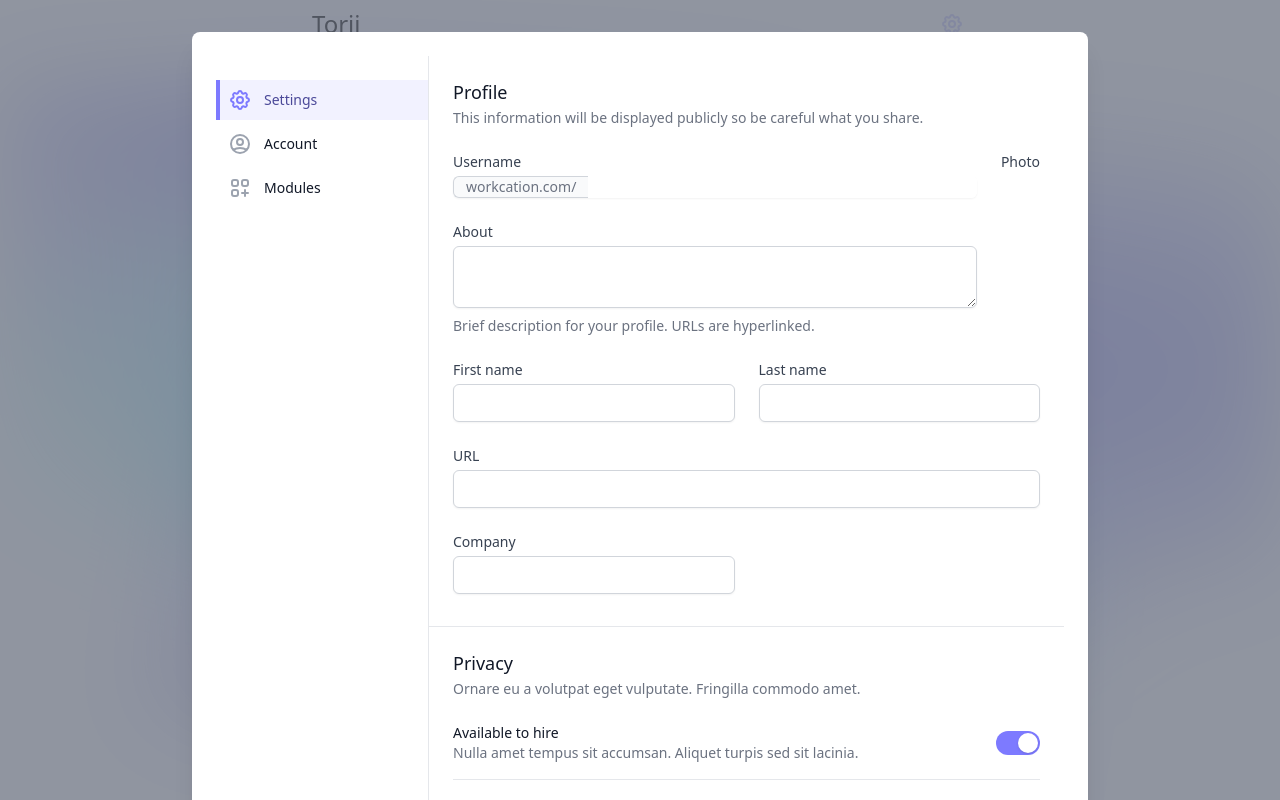
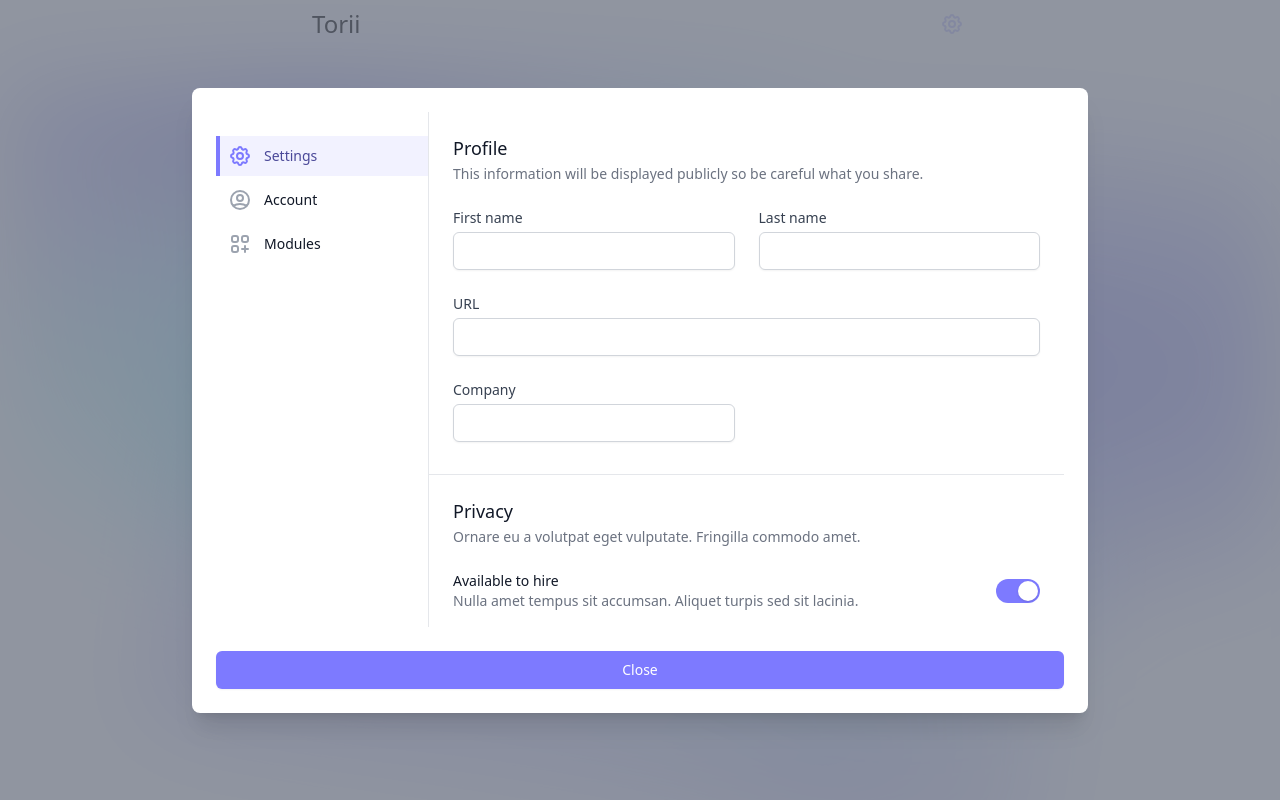
Before and after one commit to kore/portalific, a Next.js app: page / in a window 1280 px wide. Both pictures are taken after a click on the button "View notifications". Built offline with nearby package versions, Linux system fonts and the light colour scheme.

Commit message:
Further cleanup

```diff
--- a/components/Footer.js
+++ b/components/Footer.js
@@ -80,8 +80,8 @@ const ThemeSwitcher = () => {
 export default function Footer({ copyrightText }) {
   return (
     <footer className="py-2 flex flex-row items-center">
-      <p className="dark:text-white uppercase mb-1 font-bold opacity-60">
-        {copyrightText}
+      <p className="dark:text-white mb-1 font-bold opacity-80">
+        &copy; {copyrightText}
       </p>
       <ThemeSwitcher />
     </footer>
--- a/components/Modal.js
+++ b/components/Modal.js
@@ -35,7 +35,7 @@ export default function Modal({ open, setOpen, children }) {
                 <div className="mt-5 sm:mt-6">
                   <button
                     type="button"
-                    className="inline-flex justify-center w-full rounded-md border border-transparent shadow-sm px-4 py-2 bg-primary text-base font-medium text-white hover:bg-primary focus:outline-none focus:ring-2 focus:ring-offset-2 focus:primary sm:text-sm"
+                    className="inline-flex justify-center w-full rounded-md border border-transparent shadow-sm px-4 py-2 bg-primary-500 text-base font-medium text-white hover:bg-primary-700 focus:outline-none focus:ring-2 focus:ring-offset-2 focus:primary-500 sm:text-sm"
                     onClick={() => setOpen(false)}
                   >
                     Close
--- a/components/Settings.js
+++ b/components/Settings.js
@@ -24,9 +24,6 @@ function classNames(...classes) {
 
 export default function Settings() {
   const [availableToHire, setAvailableToHire] = useState(true)
-  const [privateAccount, setPrivateAccount] = useState(false)
-  const [allowCommenting, setAllowCommenting] = useState(true)
-  const [allowMentions, setAllowMentions] = useState(true)
 
   return (
     <div className="divide-y divide-gray-200 lg:grid lg:grid-cols-12 lg:divide-y-0 lg:divide-x">
@@ -67,94 +64,6 @@ export default function Settings() {
             <p className="mt-1 text-sm text-gray-500">
               This information will be displayed publicly so be careful what you share.
             </p>
-          </div>
-
-          <div className="mt-6 flex flex-col lg:flex-row">
-            <div className="flex-grow space-y-6">
-              <div>
-                <label htmlFor="username" className="block text-sm font-medium text-gray-700">
-                  Username
-                </label>
-                <div className="mt-1 rounded-md shadow-sm flex">
-                  <span className="bg-gray-50 border border-r-0 border-gray-300 rounded-l-md px-3 inline-flex items-center text-gray-500 sm:text-sm">
-                    workcation.com/
-                  </span>
-                  <input
-                    type="text"
-                    name="username"
-                    id="username"
-                    autoComplete="username"
-                    className="focus:ring-primary-500 focus:border-primary-500 flex-grow block w-full min-w-0 rounded-none rounded-r-md sm:text-sm border-gray-300"
-                  />
-                </div>
-              </div>
-
-              <div>
-                <label htmlFor="about" className="block text-sm font-medium text-gray-700">
-                  About
-                </label>
-                <div className="mt-1">
-                  <textarea
-                    id="about"
-                    name="about"
-                    rows={3}
-                    className="shadow-sm focus:ring-primary-500 focus:border-primary-500 mt-1 block w-full sm:text-sm border border-gray-300 rounded-md"
-                    defaultValue={''}
-                  />
-                </div>
-                <p className="mt-2 text-sm text-gray-500">
-                  Brief description for your profile. URLs are hyperlinked.
-                </p>
-              </div>
-            </div>
-
-            <div className="mt-6 flex-grow lg:mt-0 lg:ml-6 lg:flex-grow-0 lg:flex-shrink-0">
-              <p className="text-sm font-medium text-gray-700" aria-hidden="true">
-                Photo
-              </p>
-              <div className="mt-1 lg:hidden">
-                <div className="flex items-center">
-                  <div
-                    className="flex-shrink-0 inline-block rounded-full overflow-hidden h-12 w-12"
-                    aria-hidden="true"
-                  >
-                  </div>
-                  <div className="ml-5 rounded-md shadow-sm">
-                    <div className="group relative border border-gray-300 rounded-md py-2 px-3 flex items-center justify-center hover:bg-gray-50 focus-within:ring-2 focus-within:ring-offset-2 focus-within:ring-primary-500">
-                      <label
-                        htmlFor="mobile-user-photo"
-                        className="relative text-sm leading-4 font-medium text-gray-700 pointer-events-none"
-                      >
-                        <span>Change</span>
-                        <span className="sr-only"> user photo</span>
-                      </label>
-                      <input
-                        id="mobile-user-photo"
-                        name="user-photo"
-                        type="file"
-                        className="absolute w-full h-full opacity-0 cursor-pointer border-gray-300 rounded-md"
-                      />
-                    </div>
-                  </div>
-                </div>
-              </div>
-
-              <div className="hidden relative rounded-full overflow-hidden lg:block">
-                <label
-                  htmlFor="desktop-user-photo"
-                  className="absolute inset-0 w-full h-full bg-black bg-opacity-75 flex items-center justify-center text-sm font-medium text-white opacity-0 hover:opacity-100 focus-within:opacity-100"
-                >
-                  <span>Change</span>
-                  <span className="sr-only"> user photo</span>
-                  <input
-                    type="file"
-                    id="desktop-user-photo"
-                    name="user-photo"
-                    className="absolute inset-0 w-full h-full opacity-0 cursor-pointer border-gray-300 rounded-md"
-                  />
-                </label>
-              </div>
-            </div>
           </div>
 
           <div className="mt-6 grid grid-cols-12 gap-6">
@@ -247,84 +156,6 @@ export default function Settings() {
                   />
                 </Switch>
               </Switch.Group>
-              <Switch.Group as="li" className="py-4 flex items-center justify-between">
-                <div className="flex flex-col">
-                  <Switch.Label as="p" className="text-sm font-medium text-gray-900" passive>
-                    Make account private
-                  </Switch.Label>
-                  <Switch.Description className="text-sm text-gray-500">
-                    Pharetra morbi dui mi mattis tellus sollicitudin cursus pharetra.
-                  </Switch.Description>
-                </div>
-                <Switch
-                  checked={privateAccount}
-                  onChange={setPrivateAccount}
-                  className={classNames(
-                    privateAccount ? 'bg-primary-500' : 'bg-gray-200',
-                    'ml-4 relative inline-flex flex-shrink-0 h-6 w-11 border-2 border-transparent rounded-full cursor-pointer transition-colors ease-in-out duration-200 focus:outline-none focus:ring-2 focus:ring-offset-2 focus:ring-primary-500'
-                  )}
-                >
-                  <span
-                    aria-hidden="true"
-                    className={classNames(
-                      privateAccount ? 'translate-x-5' : 'translate-x-0',
-                      'inline-block h-5 w-5 rounded-full bg-white shadow transform ring-0 transition ease-in-out duration-200'
-                    )}
-                  />
-                </Switch>
-              </Switch.Group>
-              <Switch.Group as="li" className="py-4 flex items-center justify-between">
-                <div className="flex flex-col">
-                  <Switch.Label as="p" className="text-sm font-medium text-gray-900" passive>
-                    Allow commenting
-                  </Switch.Label>
-                  <Switch.Description className="text-sm text-gray-500">
-                    Integer amet, nunc hendrerit adipiscing nam. Elementum ame
-                  </Switch.Description>
-                </div>
-                <Switch
-                  checked={allowCommenting}
-                  onChange={setAllowCommenting}
-                  className={classNames(
-                    allowCommenting ? 'bg-primary-500' : 'bg-gray-200',
-                    'ml-4 relative inline-flex flex-shrink-0 h-6 w-11 border-2 border-transparent rounded-full cursor-pointer transition-colors ease-in-out duration-200 focus:outline-none focus:ring-2 focus:ring-offset-2 focus:ring-primary-500'
-                  )}
-                >
-                  <span
-                    aria-hidden="true"
-                    className={classNames(
-                      allowCommenting ? 'translate-x-5' : 'translate-x-0',
-                      'inline-block h-5 w-5 rounded-full bg-white shadow transform ring-0 transition ease-in-out duration-200'
-                    )}
-                  />
-                </Switch>
-              </Switch.Group>
-              <Switch.Group as="li" className="py-4 flex items-center justify-between">
-                <div className="flex flex-col">
-                  <Switch.Label as="p" className="text-sm font-medium text-gray-900" passive>
-                    Allow mentions
-                  </Switch.Label>
-                  <Switch.Description className="text-sm text-gray-500">
-                    Adipiscing est venenatis enim molestie commodo eu gravid
-                  </Switch.Description>
-                </div>
-                <Switch
-                  checked={allowMentions}
-                  onChange={setAllowMentions}
-                  className={classNames(
-                    allowMentions ? 'bg-primary-500' : 'bg-gray-200',
-                    'ml-4 relative inline-flex flex-shrink-0 h-6 w-11 border-2 border-transparent rounded-full cursor-pointer transition-colors ease-in-out duration-200 focus:outline-none focus:ring-2 focus:ring-offset-2 focus:ring-primary-500'
-                  )}
-                >
-                  <span
-                    aria-hidden="true"
-                    className={classNames(
-                      allowMentions ? 'translate-x-5' : 'translate-x-0',
-                      'inline-block h-5 w-5 rounded-full bg-white shadow transform ring-0 transition ease-in-out duration-200'
-                    )}
-                  />
-                </Switch>
-              </Switch.Group>
             </ul>
           </div>
         </div>
--- a/pages/index.js
+++ b/pages/index.js
@@ -12,7 +12,7 @@ export default function Index({}) {
   const globalData = {
     name: "Torii",
     description: "Offline first portal",
-    footerText: "(C) Kore Nordmann",
+    footerText: "Kore Nordmann 2022 - " + (new Date()).getFullYear(),
   };
 
   const [modules, setModules] = useLocalStorage('modules', []);
```
